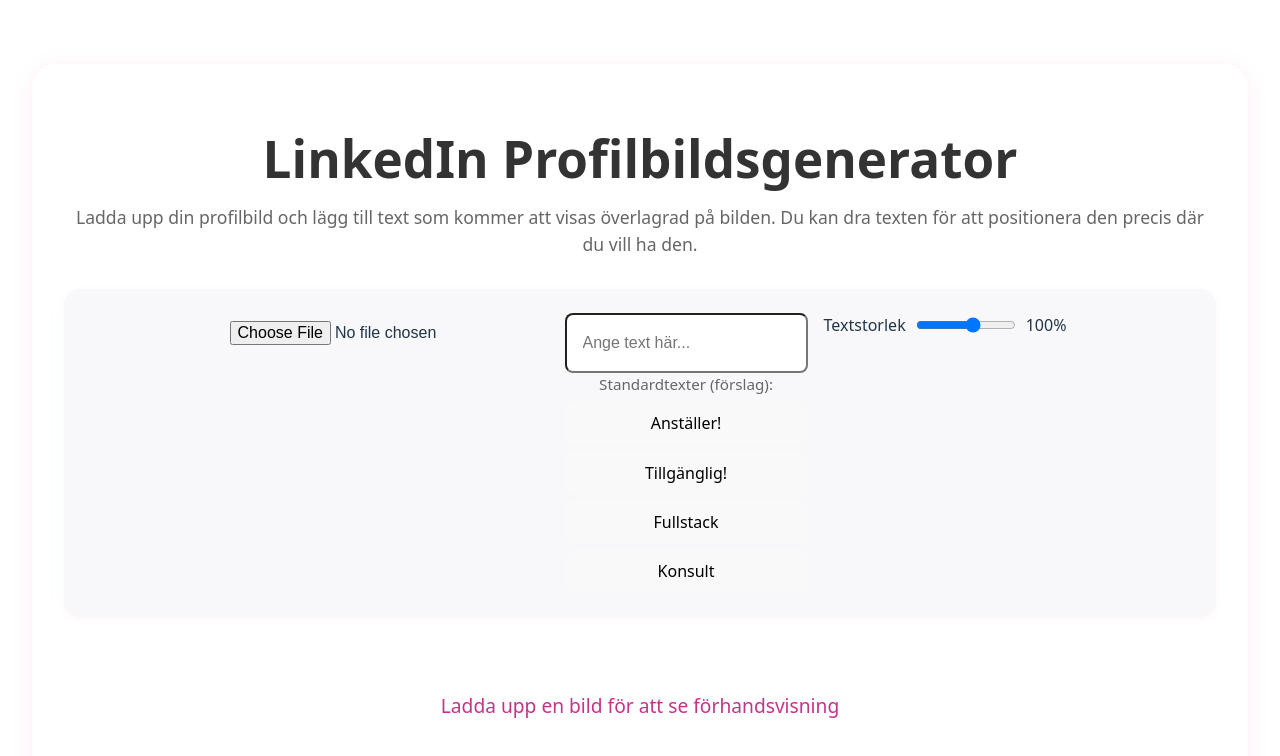
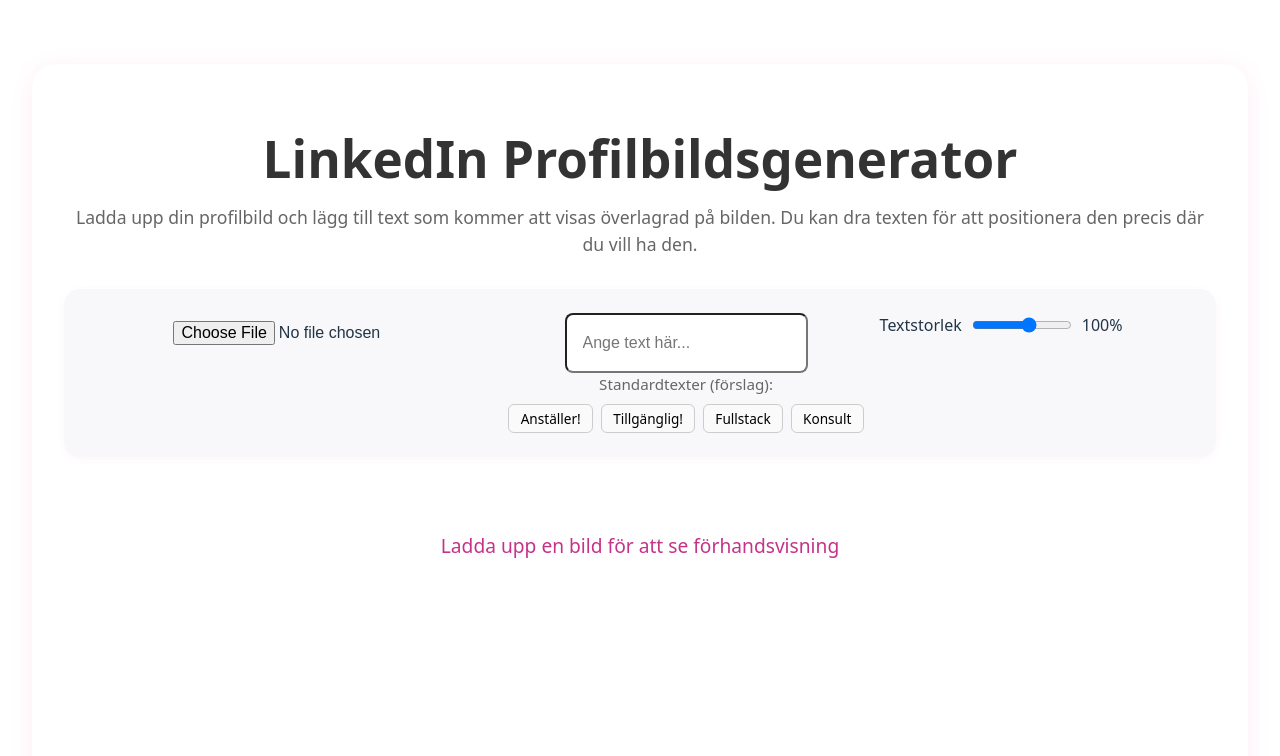
Before and after one commit to magello-group/linkedin-profile-image, a React (Vite) app: page / in a window 1280 px wide. Shown: the top 756 px of the page. Built offline with nearby package versions, Linux system fonts and the light colour scheme.

Commit message:
Mer flytande knappar

```diff
--- a/src/App.tsx
+++ b/src/App.tsx
@@ -156,10 +156,12 @@
           />
           <div style={{ display: 'flex', flexDirection: 'column', gap: '0.25rem', justifyContent: 'center' }}>
             <span style={{ fontSize: '0.95rem', color: '#666', marginBottom: 2 }}>Standardtexter (förslag):</span>
-            <button type="button" style={{ marginBottom: 2 }} onClick={() => setText('Anställer!')}>Anställer!</button>
-            <button type="button" style={{ marginBottom: 2 }} onClick={() => setText('Tillgänglig!')}>Tillgänglig!</button>
-            <button type="button" style={{ marginBottom: 2 }} onClick={() => setText('Tillgänglig!')}>Fullstack</button>
-            <button type="button" onClick={() => setText('Konsult')}>Konsult</button>
+            <div style={{ display: 'flex', flexDirection: 'row', gap: '0.5rem', marginTop: 2 }}>
+              <button type="button" style={{ fontSize: '0.85rem', padding: '0.25rem 0.7rem', borderRadius: 6, border: '1px solid #ccc', background: '#fafafa', cursor: 'pointer' }} onClick={() => setText('Anställer!')}>Anställer!</button>
+              <button type="button" style={{ fontSize: '0.85rem', padding: '0.25rem 0.7rem', borderRadius: 6, border: '1px solid #ccc', background: '#fafafa', cursor: 'pointer' }} onClick={() => setText('Tillgänglig!')}>Tillgänglig!</button>
+              <button type="button" style={{ fontSize: '0.85rem', padding: '0.25rem 0.7rem', borderRadius: 6, border: '1px solid #ccc', background: '#fafafa', cursor: 'pointer' }} onClick={() => setText('Fullstack')}>Fullstack</button>
+              <button type="button" style={{ fontSize: '0.85rem', padding: '0.25rem 0.7rem', borderRadius: 6, border: '1px solid #ccc', background: '#fafafa', cursor: 'pointer' }} onClick={() => setText('Konsult')}>Konsult</button>
+            </div>
           </div>
         </div>
         <div className="control">
```
